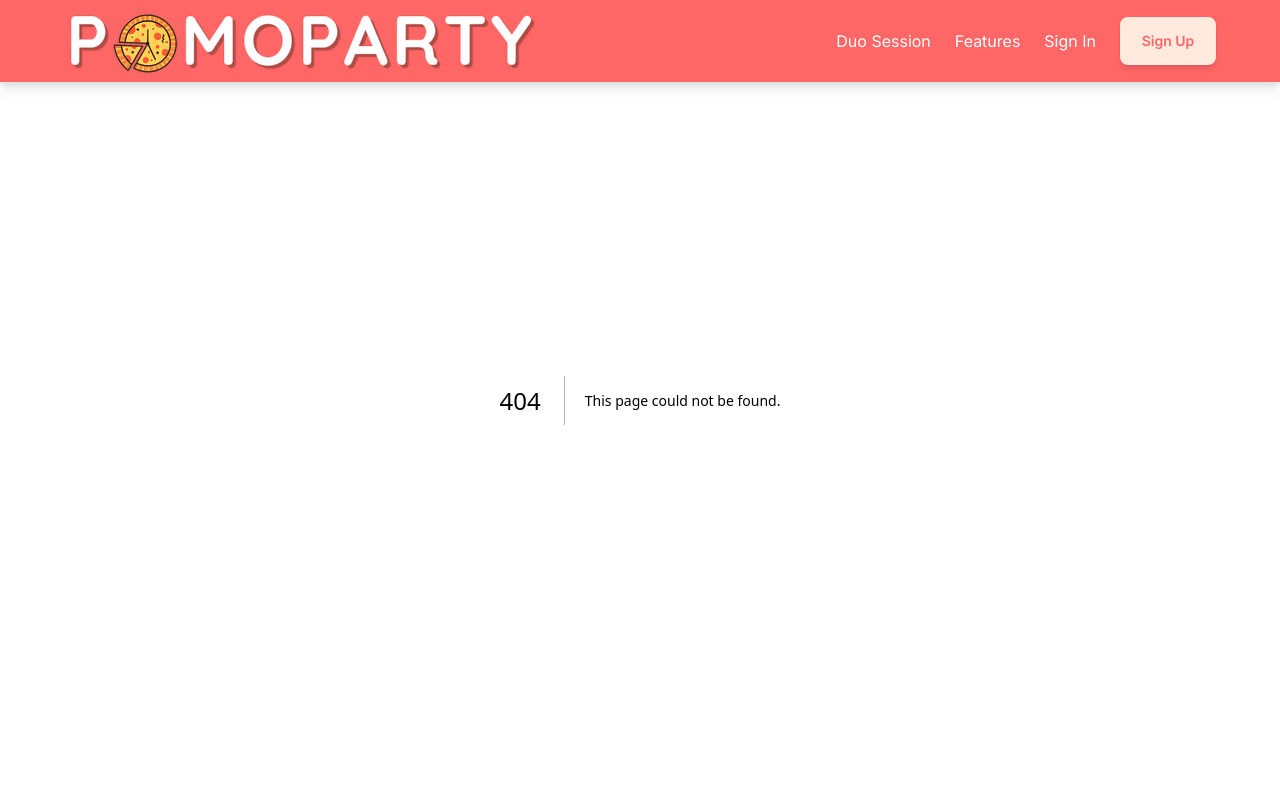
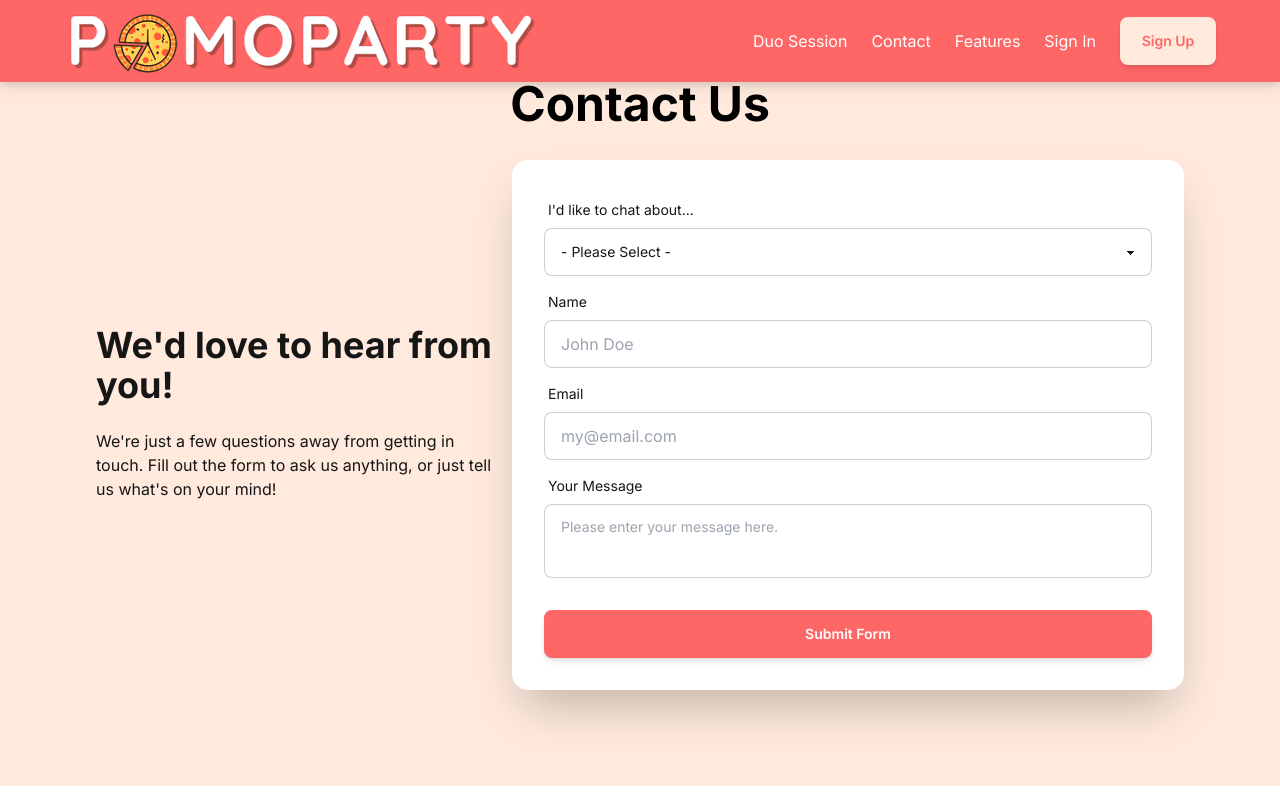
Before and after one commit to sn163/Pomoparty, a Next.js app: page /contact in a window 1280 px wide. Before the commit this address had no page. Built offline with nearby package versions, Linux system fonts and the light colour scheme.

Commit message:
Contact Us Page (#14)
* contact page & form

```diff
--- /dev/null
+++ b/src/app/_actions/handleWeb3.tsx
@@ -0,0 +1,31 @@
+"use server";
+
+export async function submitWeb3Form(formData: FormData) {
+  try {
+    if (process.env.WEB3_KEY) {
+      formData.append("access_key", process.env.WEB3_KEY);
+    } else {
+      throw new Error("process.env.WEB3_KEY required, but missing");
+    }
+
+    const object = Object.fromEntries(formData);
+    const json = JSON.stringify(object);
+
+    console.log("checking body: ", object);
+
+    const response = await fetch("https://api.web3forms.com/submit", {
+      method: "POST",
+      headers: {
+        "Content-Type": "application/json",
+        Accept: "application/json",
+      },
+      body: json,
+    });
+
+    const result = await response.json();
+
+    return result;
+  } catch (e) {
+    throw new Error("Something went from in submitWeb3Form");
+  }
+}
--- /dev/null
+++ b/src/app/_components/ContactForm.tsx
@@ -0,0 +1,90 @@
+"use client";
+
+import { submitWeb3Form } from "@/app/_actions/handleWeb3";
+import { useMemo, useRef } from "react";
+
+export default function ContactForm() {
+  const categories = useMemo(
+    () =>
+      [
+        { value: "bug", text: "I've noticed a Bug" },
+        { value: "account", text: "Issue with my Account" },
+        { value: "feedback", text: "I have some Feedback" },
+        { value: "other", text: "Other" },
+      ].map(({ value, text }, key) => (
+        <option value={value} key={`contactCategory${key}`}>
+          {text}
+        </option>
+      )),
+    [],
+  );
+
+  const ref = useRef<HTMLFormElement>(null);
+
+  return (
+    <>
+      <form
+        ref={ref}
+        className="card-body"
+        action={async (formData) => {
+          const data = await submitWeb3Form(formData);
+          if (data.success) ref.current?.reset();
+        }}
+      >
+        <div className="form-control">
+          <label className="label">
+            <span className="label-text">I&apos;d like to chat about...</span>
+          </label>
+          <select name="category" className="select select-bordered" required>
+            <option disabled selected>
+              - Please Select -
+            </option>
+            {categories}
+          </select>
+        </div>
+        <div className="form-control">
+          <label className="label">
+            <span className="label-text">Name</span>
+          </label>
+          <input
+            type="text"
+            name="name"
+            placeholder="John Doe"
+            className="input input-bordered"
+            required
+          />
+        </div>
+        <div className="form-control">
+          <label className="label">
+            <span className="label-text">Email</span>
+          </label>
+          <input
+            type="email"
+            name="email"
+            placeholder="my@email.com"
+            className="input input-bordered"
+            required
+          />
+        </div>
+        <div className="form-control">
+          <label className="label">
+            <span className="label-text">Your Message</span>
+          </label>
+
+          <textarea
+            name="message"
+            placeholder="Please enter your message here."
+            className="textarea textarea-bordered resize-none"
+            required
+          />
+        </div>
+
+        <div className="form-control mt-6">
+          <button type="submit" className="btn btn-primary">
+            Submit Form
+          </button>
+        </div>
+      </form>
+    </>
+  );
+}
--- a/src/app/_components/Navbar.tsx
+++ b/src/app/_components/Navbar.tsx
@@ -19,6 +19,9 @@ export default function NavBar() {
         <Link href="/duo-timer">
           <button className="prose text-white">Duo Session</button>
         </Link>
+        <Link href="/contact">
+          <button className="prose text-white">Contact</button>
+        </Link>
         <a>
           <button className="prose text-white">Features</button>
         </a>
--- a/src/app/_utils/types.ts
+++ b/src/app/_utils/types.ts
@@ -1,3 +1,7 @@
+export type EnvironmentVariables = {
+  WEB3_KEY: string;
+};
+
 export type SliderData = {
   pomodoro: number;
   break: number;
--- /dev/null
+++ b/src/app/contact/page.tsx
@@ -0,0 +1,29 @@
+import ContactForm from "../_components/ContactForm";
+
+export default function ContactPage() {
+  return (
+    <main className="flex flex-col items-center space-y-4 bg-accent p-20">
+      <div className="text-center text-black ">
+        <h1 className="text-5xl font-bold">Contact Us</h1>
+      </div>
+      <div className="hero">
+        <div className="hero-content flex-col xl:flex-row">
+          <div className="text-center lg:text-left">
+            <h1 className="text-4xl font-bold">
+              We&apos;d love to hear from you!
+            </h1>
+            <p className="py-6">
+              We&apos;re just a few questions away from getting in touch. Fill
+              out the form to ask us anything, or just tell us what&apos;s on
+              your mind!
+            </p>
+          </div>
+
+          <div className="min-w-xl card w-full max-w-2xl shrink-0 bg-base-100 shadow-2xl xl:card-side">
+            <ContactForm />
+          </div>
+        </div>
+      </div>
+    </main>
+  );
+}
--- a/src/app/globals.css
+++ b/src/app/globals.css
@@ -30,7 +30,6 @@ body {
   .btn-primary {
     @apply border-2 text-white shadow-md;
   }
-
   .btn-secondary {
     @apply border-2 text-white shadow-md;
   }
```
